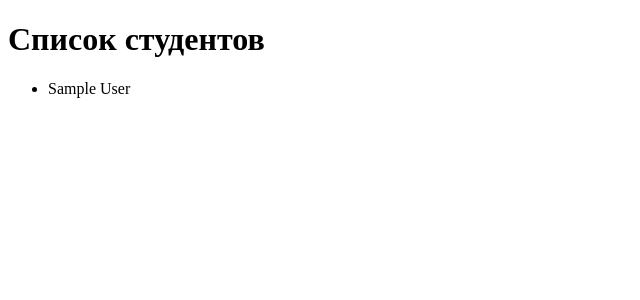
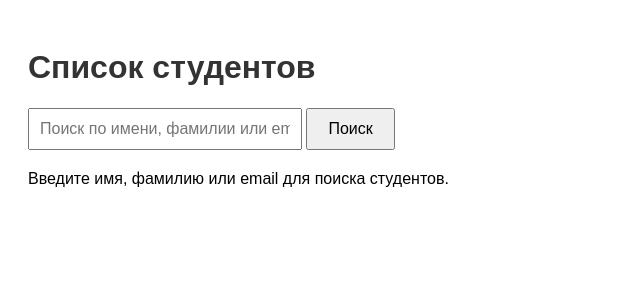
Before and after one commit to Saken112/djangowebapp, a Django app: page /students/ in a window 1280 px wide. Shown: the top 300 px of the page, without its empty margins (0-640 px from the left). Run offline with Django 4.2, Linux system fonts and the light colour scheme; tables that the repository leaves empty hold one stand-in row (values such as "Sample post").

Commit message:
new commit

```diff
--- a/studentmanagement/education/templates/education/student_list.html
+++ b/studentmanagement/education/templates/education/student_list.html
@@ -2,14 +2,58 @@
 <html lang="ru">
 <head>
     <meta charset="UTF-8">
+    <meta name="viewport" content="width=device-width, initial-scale=1.0">
     <title>Список студентов</title>
+    <style>
+        body {
+            font-family: Arial, sans-serif;
+            padding: 20px;
+        }
+        form {
+            margin-bottom: 20px;
+        }
+        input[type="text"] {
+            padding: 10px;
+            font-size: 16px;
+            width: 250px;
+        }
+        button {
+            padding: 10px 20px;
+            font-size: 16px;
+            cursor: pointer;
+        }
+        h1 {
+            color: #333;
+        }
+        ul {
+            list-style-type: none;
+            padding: 0;
+        }
+        li {
+            padding: 8px 0;
+        }
+    </style>
 </head>
 <body>
     <h1>Список студентов</h1>
-    <ul>
-        {% for student in students %}
-            <li>{{ student.first_name }} {{ student.last_name }}</li>
-        {% endfor %}
-    </ul>
+
+    <!-- Форма поиска -->
+    <form method="get">
+        <input type="text" name="q" placeholder="Поиск по имени, фамилии или email" value="{{ request.GET.q }}">
+        <button type="submit">Поиск</button>
+    </form>
+
+    {% if request.GET.q %}
+        <h2>Результаты поиска:</h2>
+        <ul>
+            {% for student in students %}
+                <li>{{ student.first_name }} {{ student.last_name }} - {{ student.email }}</li>
+            {% empty %}
+                <li>Студенты не найдены.</li>
+            {% endfor %}
+        </ul>
+    {% else %}
+        <p>Введите имя, фамилию или email для поиска студентов.</p>
+    {% endif %}
 </body>
 </html>
```
Also changed, not shown: studentmanagement/education/views.py (+19 -14 lines).
